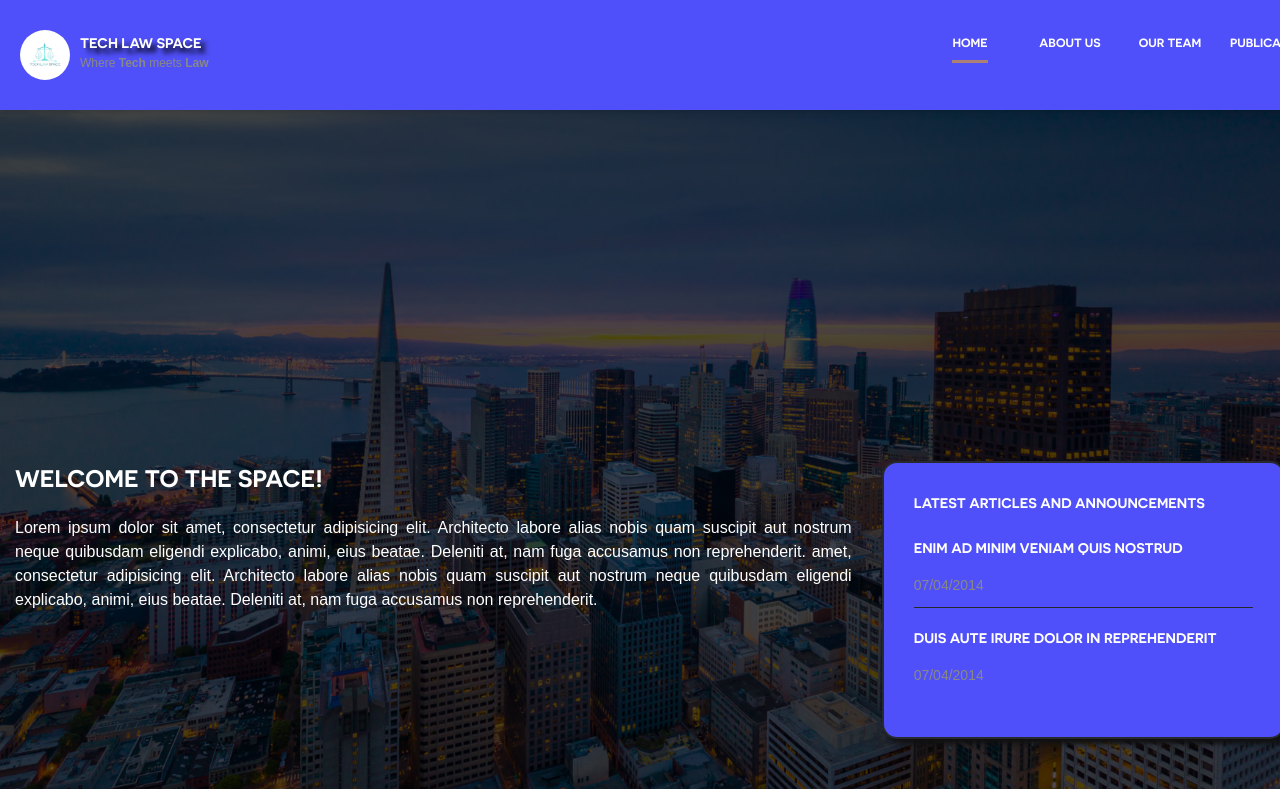
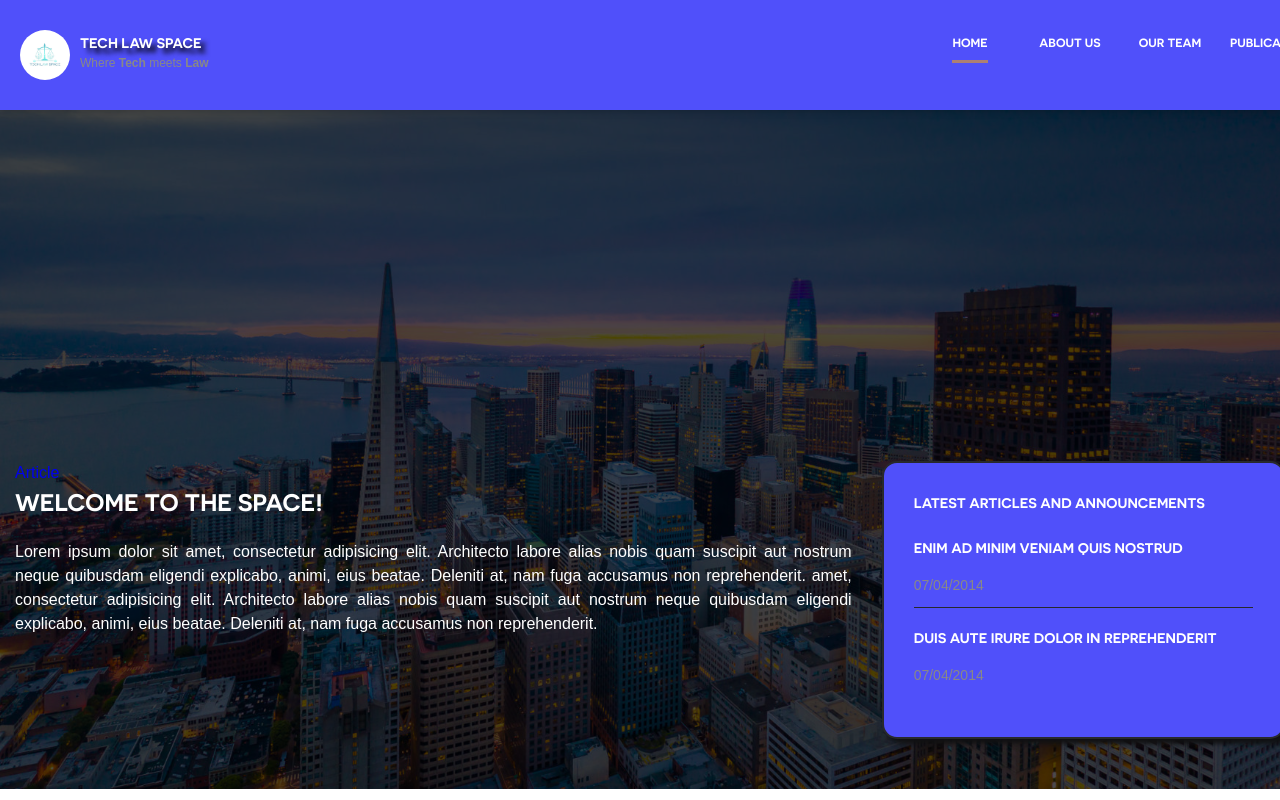
Before and after one commit to Harry654/techlawspace, a React (Create React App) app: page / in a window 1280 px wide. Shown: the top 800 px of the page. Built offline with nearby package versions, Linux system fonts and the light colour scheme.

Commit message:
feat: added twitter share button

```diff
--- a/src/pages/home/Home.jsx
+++ b/src/pages/home/Home.jsx
@@ -71,6 +71,7 @@ function Home() {
                 <div className="centralize">
                   <div className="col-md-8">
                     <Slide>
+                      <Link to="/articles/987">Article</Link>
                       <h2>Welcome to the space!</h2>
                       <p className="welcome-content">
                         Lorem ipsum dolor sit amet, consectetur adipisicing
```
